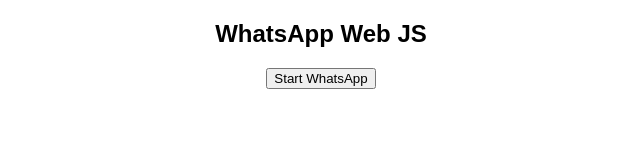
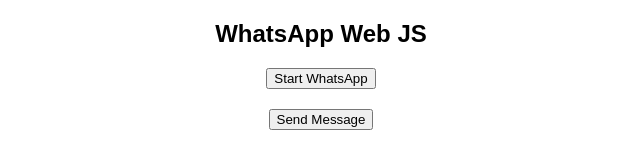
Before and after one commit to djkrishnachauhan/Whatsapp-, a website: page public/index.html in a window 1280 px wide. Shown: the whole page, without its empty margins (319-959 px from the left). Drawn offline with Linux system fonts and the light colour scheme.

Commit message:
Update index.html

```diff
--- a/public/index.html
+++ b/public/index.html
@@ -11,7 +11,7 @@
 <div id="statusText" style="margin:20px"></div>
 <img id="qrImg" style="width:250px;display:none">
 
-<button id="sendBtn" style="display:none" onclick="openForm()">Send Message</button>
+<button id="sendBtn" onclick="openForm()">Send Message</button>
 
 <div id="form" style="display:none">
   <input id="number" placeholder="91XXXXXXXXXX"><br><br>
```
